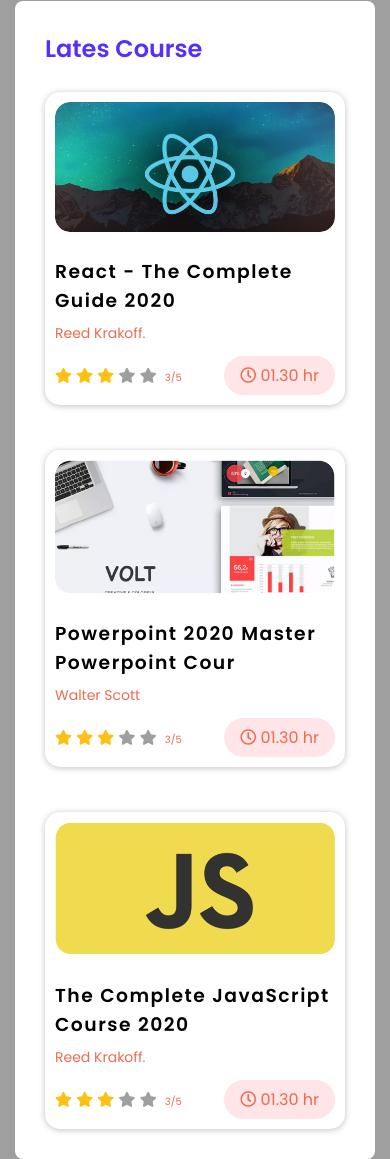
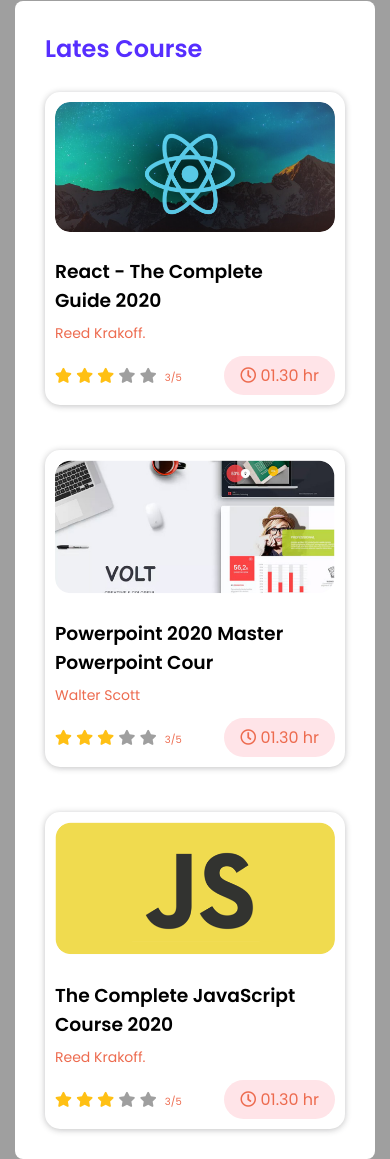
Before and after one commit to saburali/Leader-Board, a plain HTML site: page index.html in a window 390 px wide. Shown: the part 2123-3282 px from the top of the page. Drawn offline with Linux system fonts and the light colour scheme.

Commit message:
Course Section - Simple Modify

```diff
--- a/assets/style.css
+++ b/assets/style.css
@@ -427,6 +427,10 @@
         grid-template-columns: repeat(1, 1fr);
     }
 
+    .latesCourse h3 {
+        letter-spacing: 0px;
+    }
+
     .course .latesCourse {
         width: auto;
         margin-bottom: 25px;
```
